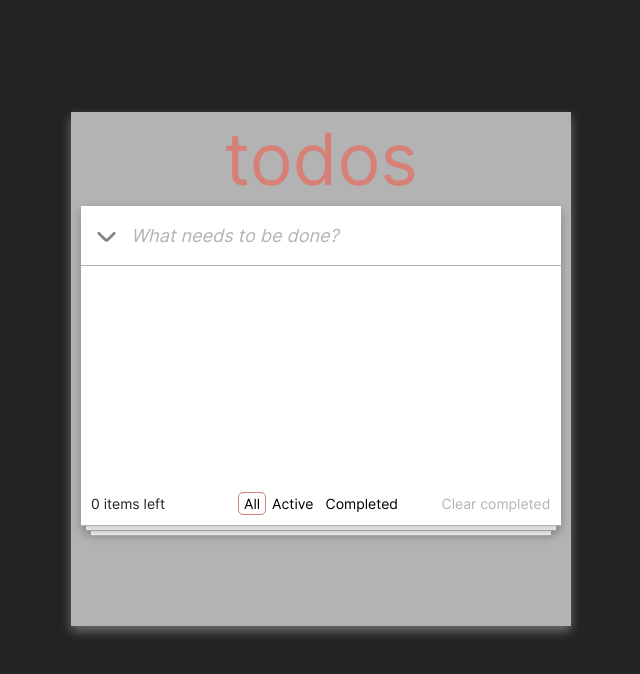
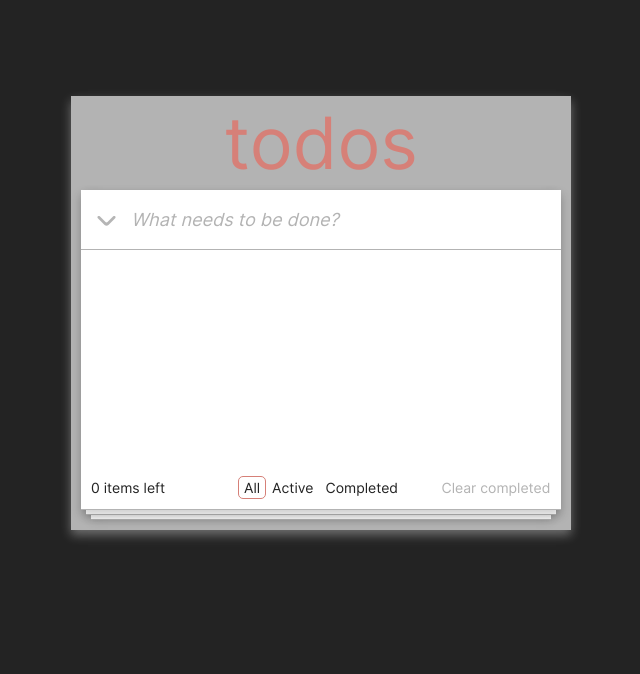
Before and after one commit to Andryuha-Nikolaev/todo-list, a React (Create React App) app: page / in a window 1280 px wide. Shown: the top 674 px of the page, without its empty margins (319-959 px from the left). Built offline with nearby package versions, Linux system fonts and the light colour scheme.

Commit message:
#add #style - bottom btns

```diff
--- a/public/index.html
+++ b/public/index.html
@@ -4,7 +4,7 @@
     <meta charset="utf-8" />
     <link rel="icon" href="%PUBLIC_URL%/favicon.png" />
     <meta name="viewport" content="width=device-width, initial-scale=1, maximum-scale=1" />
-    <meta name="theme-color" content="#000000" />
+    <meta name="theme-color" content="#232323" />
     <meta name="description" content="Web site created using create-react-app" />
 
     <link rel="apple-touch-icon" href="%PUBLIC_URL%/favicon.png" />
--- a/src/components/todo/TodoBlock/TodoBlock.module.scss
+++ b/src/components/todo/TodoBlock/TodoBlock.module.scss
@@ -4,14 +4,14 @@
   // display: flex;
   // align-items: center;
   justify-content: center;
-  min-height: 100vh;
-  padding: 14vh 10px 20px;
+  min-height: 100dvh;
+  padding: 12vh 10px 30px;
 }
 
 .wrap {
   margin: 0 auto;
   background-color: $background;
-  padding: 0 10px 100px;
+  padding: 0 10px 20px;
   width: 100%;
   max-width: 500px;
   box-shadow: rgba(255, 255, 255, 0.35) 0px 5px 10px;
--- a/src/components/todo/TodoForm/TodoForm.module.scss
+++ b/src/components/todo/TodoForm/TodoForm.module.scss
@@ -11,7 +11,7 @@
   background-color: transparent;
   cursor: pointer;
   &:disabled {
-    opacity: 0.5;
+    opacity: 0.3;
     pointer-events: none;
   }
 }
--- a/src/scss/libs/_normalize.scss
+++ b/src/scss/libs/_normalize.scss
@@ -20,6 +20,7 @@ body {
 }
 
 a,
+button,
 span,
 p,
 b,
```
